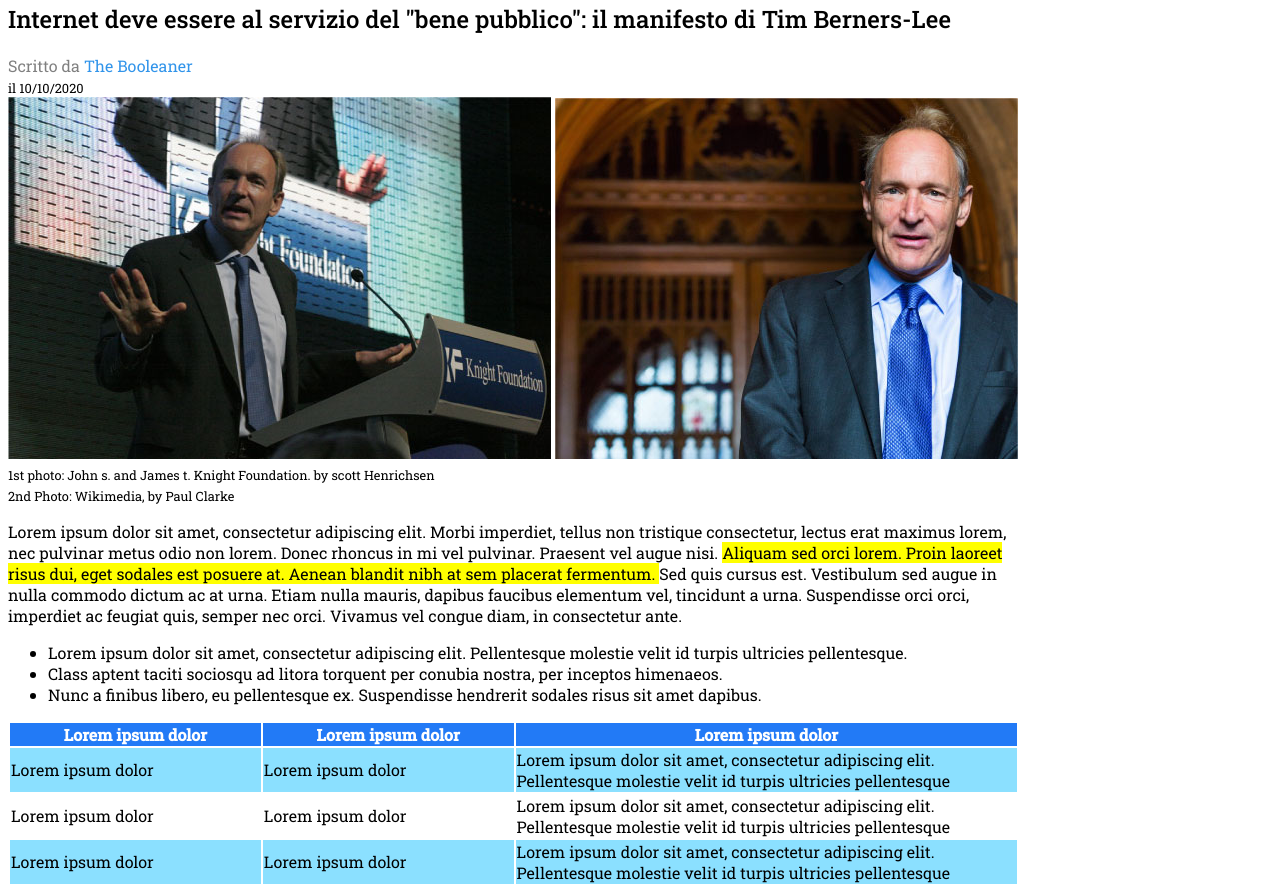
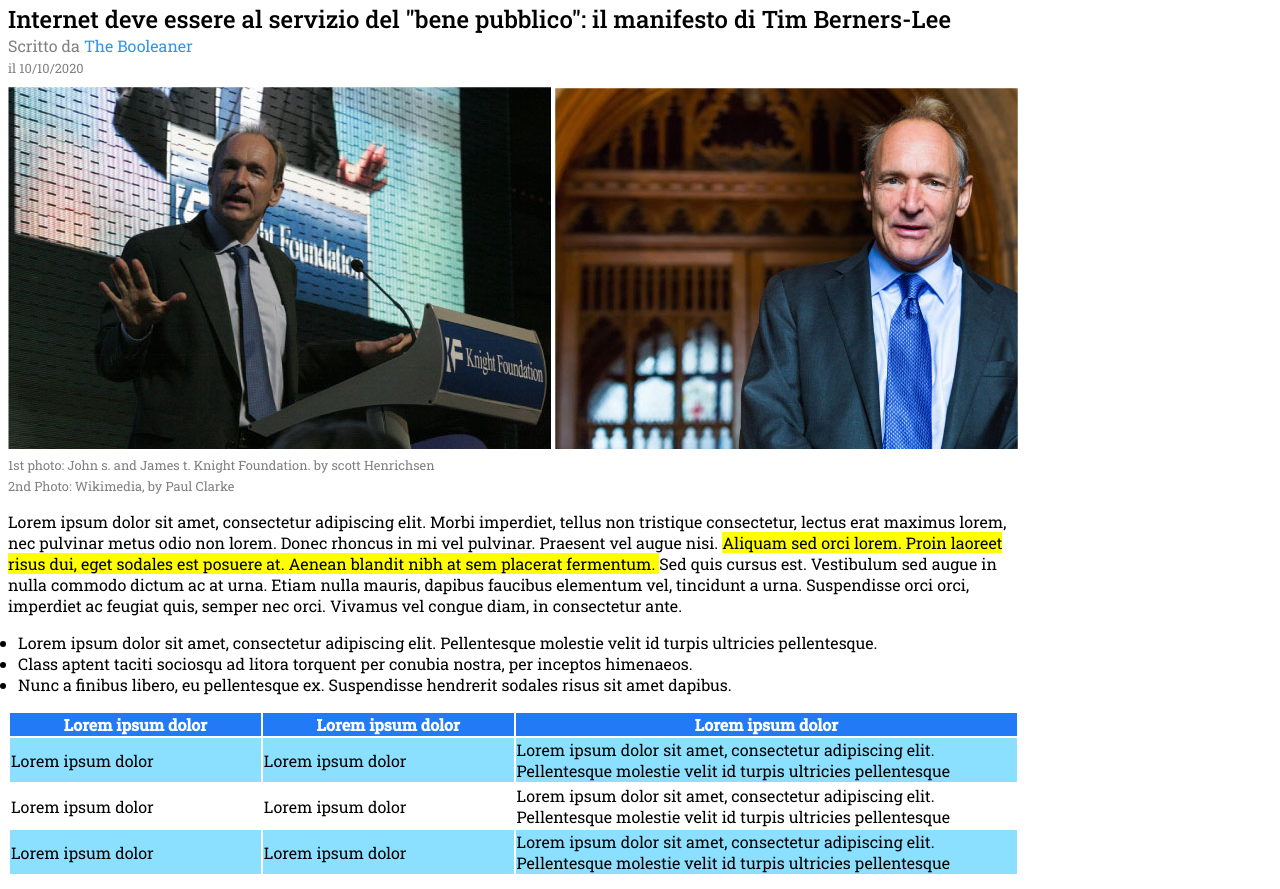
Before and after one commit to Roberto-Larivera/html-css-booleaner, a plain HTML site: page index.html in a window 1280 px wide. Shown: the part 125-1014 px from the top of the page. Drawn offline with Linux system fonts and the light colour scheme.

Commit message:
Finalizzazione index.html & style.ss

```diff
--- a/css/style.css
+++ b/css/style.css
@@ -1,14 +1,12 @@
-*{
-    /* margin: 0; */
-    /* padding: 0; */
-
-}
 .body{
-    width: 80%;
     font-family: 'Roboto Slab', serif;
-
+    margin: 0 auto;
 }
 
+#main{
+    width: 80%;
+    /* margin: 0 auto; */
+}
 /* header */
 
 #header{
@@ -20,10 +18,14 @@
 }
 #logo-img{
     height: 50%;
+    /* +++++ aggiunta padding come da foto  */
+    padding:2% 1%;
 }
 
 #title{
     font-weight: 500;
+    margin-bottom: 0;
+
 }
 
 /* fine header */
@@ -36,15 +38,23 @@
 }
 .thin-text-small{
     font-size: 0.8em;
+    color: gray;
 }
 
 #blue-text{
     color: rgb(49, 148, 234);
 }
 
+#id-titolo{
+    margin-bottom: 1%;
+}
 /* Evidensiatore giallo */
 .style-yellow{
     background-color: rgb(255, 255, 0);
+}
+/* +++++ aggiunta padding come da foto  */
+.elenco{
+    padding-left: 1%;
 }
 
 /* stile tabella */
@@ -69,6 +79,8 @@ thead{
 }
 
 /* fine stile tabella */
+
+/* Inizio stile pub  */
 #text-pub1{
     font-weight: 500;
     color: gray;
@@ -79,6 +91,7 @@ thead{
     font-size: 2em;
     color: white;
     margin: 1%;
+    text-align: center;
 }
 
 #pub1{
--- a/index.html
+++ b/index.html
@@ -23,16 +23,17 @@
             </header>
             <!-- Fine Header  -->
             <!-- Inizio main -->
+            <div id="main">
                 <main>
                     <!-- Inizio titolo -->
-                <section>
+                    <section id="id-titolo">
                         <h1 id="title">
                             Internet deve essere al servizio del "bene pubblico": il manifesto di Tim Berners-Lee
                         </h1>
                         <span class="thin-text">
                             Scritto da <span id="blue-text"> The Booleaner</span> <br>
                         </span>
-                    <span class="thin-text-small"class="thin-text">
+                        <span class="thin-text-small">
                             il 10/10/2020
                         </span>
                     </section>
@@ -60,7 +61,7 @@
                             Lorem ipsum dolor sit amet, consectetur adipiscing elit. Morbi imperdiet, tellus non tristique consectetur, lectus erat maximus lorem, nec pulvinar metus odio non lorem. Donec rhoncus in mi vel pulvinar. Praesent vel augue nisi. <span class="style-yellow"> Aliquam sed orci lorem. Proin laoreet risus dui, eget sodales est posuere at. Aenean blandit nibh at sem placerat fermentum. </span>Sed quis cursus est. Vestibulum sed augue in nulla commodo dictum ac at urna. Etiam nulla mauris, dapibus faucibus elementum vel, tincidunt a urna. Suspendisse orci orci, imperdiet ac feugiat quis, semper nec orci. Vivamus vel congue diam, in consectetur ante.
                         </p>
                         <!-- ** Spazio da rivedere -->
-                    <ul>
+                        <ul class="elenco">
                             <li>
                                 Lorem ipsum dolor sit amet, consectetur adipiscing elit. Pellentesque molestie velit id turpis ultricies pellentesque.
                             </li>
@@ -140,6 +141,7 @@
                     </section>
                     <!-- Fine Tabella -->
 
+                    <!-- Inizio pub -->
                     <section>
                         <p>
                             Lorem ipsum dolor sit amet, consectetur adipiscing elit. Pellentesque molestie velit id turpis ultricies pellentesque. Class aptent taciti sociosqu ad litora torquent per conubia nostra, per inceptos himenaeos. Nunc a finibus libero, eu pellentesque ex. <span class="style-yellow">Suspendisse hendrerit sodales risus sit amet dapibus.</span> Donec vitae ex cursus, consequat ligula at, vehicula elit. Pellentesque eleifend sagittis mauris ac posuere. Cras et varius neque. Proin eu erat lorem. Nunc posuere euismod eros, eget bibendum magna faucibus at.
@@ -155,7 +157,10 @@
                             Lorem ipsum
                         </div>
                     </section>
+                    <!-- Fine pub -->
+
                 </main>
+            </div>
                 <!-- Fine main -->
             </div>
         </body>
```
Lines whose indentation alone changed are shown as unchanged.
